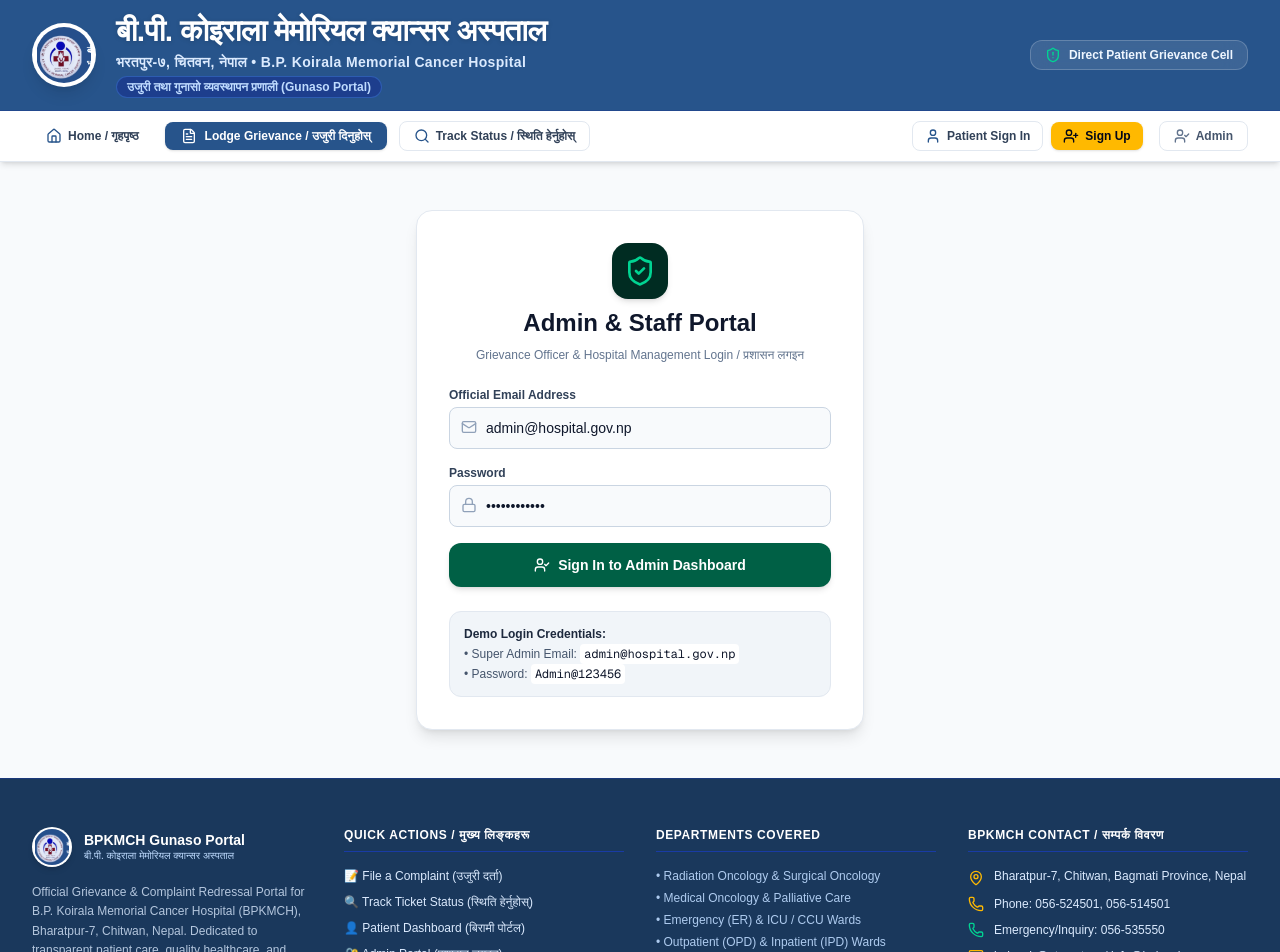
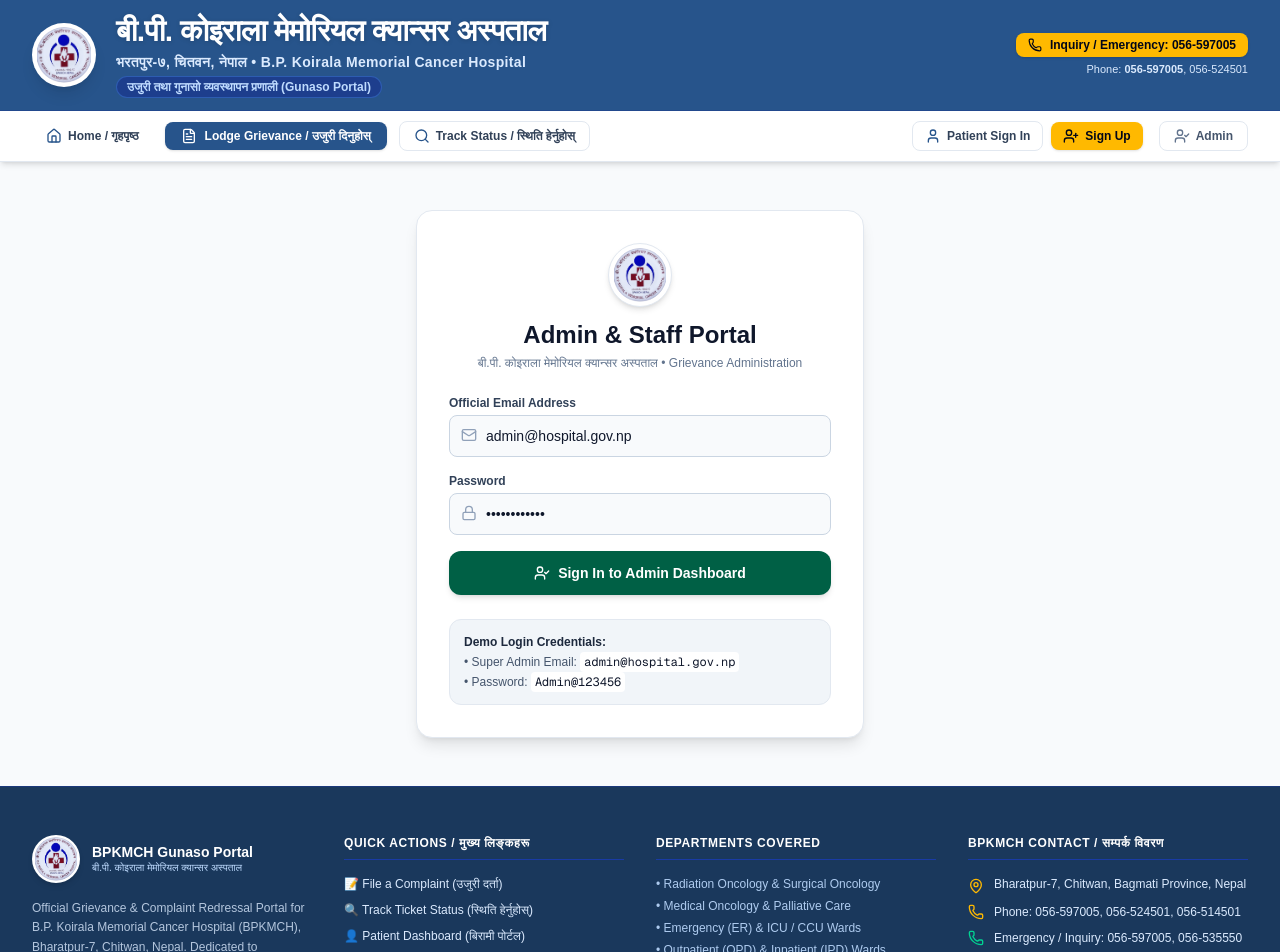
Before and after one commit to binodshahnepal/gunaso, a Next.js app: page /admin/login in a window 1280 px wide. Shown: the top 952 px of the page. Built offline with nearby package versions, Linux system fonts and the light colour scheme; no server answers.

Commit message:
feat: update emergency & inquiry numbers, contact email, and official BPKMCH logo across header, footer and portal pages

```diff
--- a/src/app/admin/dashboard/page.tsx
+++ b/src/app/admin/dashboard/page.tsx
@@ -497,12 +497,16 @@
       <header className="bg-slate-900 border-b border-slate-800 text-white sticky top-0 z-40">
         <div className="max-w-7xl mx-auto px-4 sm:px-6 lg:px-8 py-4 flex items-center justify-between">
           <div className="flex items-center gap-3">
-            <div className="w-10 h-10 rounded-xl bg-emerald-600 flex items-center justify-center font-bold text-white shadow-md">
-              <ShieldAlert className="w-6 h-6" />
+            <div className="w-11 h-11 rounded-full bg-white p-0.5 shadow-md flex items-center justify-center shrink-0">
+              <img
+                src="/bkmch-logo.png"
+                alt="BPKMCH Logo"
+                className="w-full h-full object-contain rounded-full"
+              />
             </div>
             <div>
-              <h1 className="font-bold text-lg text-white">Gunaso Admin Portal</h1>
-              <p className="text-xs text-slate-400">Hospital Grievance Management & Review Committee</p>
+              <h1 className="font-bold text-lg text-white">BPKMCH Gunaso Admin Portal</h1>
+              <p className="text-xs text-slate-400">बी.पी. कोइराला मेमोरियल क्यान्सर अस्पताल • Grievance Management</p>
             </div>
           </div>
 
--- a/src/app/admin/login/page.tsx
+++ b/src/app/admin/login/page.tsx
@@ -46,14 +46,20 @@
 
       <main className="flex-1 flex items-center justify-center py-12 px-4 sm:px-6 lg:px-8">
         <div className="max-w-md w-full bg-white border border-slate-200 rounded-2xl shadow-lg p-8 space-y-6">
-          <div className="text-center space-y-2">
-            <div className="w-14 h-14 bg-emerald-950 text-emerald-400 rounded-2xl flex items-center justify-center mx-auto shadow-md">
-              <ShieldCheck className="w-8 h-8" />
+          <div className="text-center space-y-3">
+            <div className="w-16 h-16 bg-white rounded-full p-1 shadow-md mx-auto flex items-center justify-center border border-slate-200">
+              <img
+                src="/bkmch-logo.png"
+                alt="BPKMCH Logo"
+                className="w-full h-full object-contain rounded-full"
+              />
             </div>
-            <h1 className="text-2xl font-bold text-slate-900">Admin & Staff Portal</h1>
-            <p className="text-xs text-slate-500">
-              Grievance Officer & Hospital Management Login / प्रशासन लगइन
-            </p>
+            <div>
+              <h1 className="text-2xl font-bold text-slate-900">Admin & Staff Portal</h1>
+              <p className="text-xs text-slate-500 mt-1">
+                बी.पी. कोइराला मेमोरियल क्यान्सर अस्पताल • Grievance Administration
+              </p>
+            </div>
           </div>
 
           <form onSubmit={handleLogin} className="space-y-4">
--- a/src/app/complaint/new/page.tsx
+++ b/src/app/complaint/new/page.tsx
@@ -296,7 +296,8 @@
         ) : (
           /* MAIN COMPLAINT FORM */
           <div className="bg-white border border-slate-200 rounded-2xl shadow-sm overflow-hidden">
-            <div className="bg-[#27548b] text-white p-6 sm:p-8 space-y-2">
+            <div className="bg-[#27548b] text-white p-6 sm:p-8 flex flex-col sm:flex-row sm:items-center justify-between gap-4">
+              <div className="space-y-2">
                 <div className="inline-flex items-center gap-2 bg-white/10 text-blue-100 text-xs px-2.5 py-1 rounded-full font-medium">
                   <FileText className="w-3.5 h-3.5" />
                   <span>Patient Grievance Form / उजुरी फारम</span>
@@ -305,6 +306,14 @@
                 <p className="text-xs sm:text-sm text-blue-100">
                   Please select department and unit to help our grievance committee investigate and resolve your issue.
                 </p>
+              </div>
+              <div className="hidden sm:flex w-16 h-16 bg-white rounded-full p-1 shadow-md shrink-0 items-center justify-center">
+                <img
+                  src="/bkmch-logo.png"
+                  alt="BPKMCH Logo"
+                  className="w-full h-full object-contain rounded-full"
+                />
+              </div>
             </div>
 
             <form onSubmit={handleSubmit} className="p-6 sm:p-8 space-y-8">
--- a/src/app/page.tsx
+++ b/src/app/page.tsx
@@ -88,11 +88,20 @@
             <div className="lg:col-span-5">
               <div className="bg-slate-900/90 border border-blue-700/60 backdrop-blur-md rounded-2xl p-6 shadow-2xl space-y-5">
                 <div className="flex items-center justify-between border-b border-slate-800 pb-4">
-                  <div className="flex items-center gap-2 text-blue-300 font-semibold text-sm">
-                    <ShieldCheck className="w-5 h-5 text-amber-300" />
-                    <span>Quick Status Tracker</span>
+                  <div className="flex items-center gap-3">
+                    <div className="w-10 h-10 bg-white rounded-full p-0.5 shadow-sm flex items-center justify-center shrink-0">
+                      <img
+                        src="/bkmch-logo.png"
+                        alt="BPKMCH Logo"
+                        className="w-full h-full object-contain rounded-full"
+                      />
+                    </div>
+                    <div>
+                      <div className="text-blue-200 font-bold text-xs">BPKMCH Grievance Cell</div>
+                      <div className="text-[10px] text-slate-400">Live Case Tracking Demonstration</div>
+                    </div>
                   </div>
-                  <span className="text-xs bg-blue-950 text-blue-300 px-2 py-0.5 rounded border border-blue-800 font-mono">
+                  <span className="text-xs bg-blue-950 text-amber-300 px-2 py-0.5 rounded border border-blue-800 font-mono">
                     GN-2026-8942
                   </span>
                 </div>
--- a/src/app/patient/login/page.tsx
+++ b/src/app/patient/login/page.tsx
@@ -56,14 +56,20 @@
 
       <main className="flex-1 flex items-center justify-center py-12 px-4 sm:px-6 lg:px-8">
         <div className="max-w-md w-full bg-white border border-slate-200 rounded-2xl shadow-lg p-6 sm:p-8 space-y-6">
-          <div className="text-center space-y-2">
-            <div className="w-14 h-14 bg-[#27548b] text-white rounded-2xl flex items-center justify-center mx-auto shadow-md">
-              <ShieldCheck className="w-8 h-8 text-amber-300" />
+          <div className="text-center space-y-3">
+            <div className="w-16 h-16 bg-white rounded-full p-1 shadow-md mx-auto flex items-center justify-center border border-slate-200">
+              <img
+                src="/bkmch-logo.png"
+                alt="BPKMCH Logo"
+                className="w-full h-full object-contain rounded-full"
+              />
             </div>
-            <h1 className="text-2xl font-bold text-slate-900">Patient Login</h1>
-            <p className="text-xs text-slate-600">
-              रोगी लगइन (आफ्नो मोबाइल नम्बरबाट सम्पूर्ण उजुरीको स्थिति हेर्नुहोस्)
-            </p>
+            <div>
+              <h1 className="text-2xl font-bold text-slate-900">Patient Login</h1>
+              <p className="text-xs text-slate-600 mt-1">
+                रोगी लगइन (आफ्नो मोबाइल नम्बरबाट सम्पूर्ण उजुरीको स्थिति हेर्नुहोस्)
+              </p>
+            </div>
           </div>
 
           <form onSubmit={handleLogin} className="space-y-4">
--- a/src/app/patient/register/page.tsx
+++ b/src/app/patient/register/page.tsx
@@ -61,14 +61,20 @@
 
       <main className="flex-1 flex items-center justify-center py-12 px-4 sm:px-6 lg:px-8">
         <div className="max-w-md w-full bg-white border border-slate-200 rounded-2xl shadow-lg p-6 sm:p-8 space-y-6">
-          <div className="text-center space-y-2">
-            <div className="w-14 h-14 bg-[#27548b] text-white rounded-2xl flex items-center justify-center mx-auto shadow-md">
-              <UserPlus className="w-8 h-8" />
+          <div className="text-center space-y-3">
+            <div className="w-16 h-16 bg-white rounded-full p-1 shadow-md mx-auto flex items-center justify-center border border-slate-200">
+              <img
+                src="/bkmch-logo.png"
+                alt="BPKMCH Logo"
+                className="w-full h-full object-contain rounded-full"
+              />
             </div>
-            <h1 className="text-2xl font-bold text-slate-900">Create Patient Account</h1>
-            <p className="text-xs text-slate-600">
-              रोगी खाता सिर्जना गर्नुहोस् (उजुरीको स्थिति सहजै हेर्नका लागि)
-            </p>
+            <div>
+              <h1 className="text-2xl font-bold text-slate-900">Create Patient Account</h1>
+              <p className="text-xs text-slate-600 mt-1">
+                रोगी खाता सिर्जना गर्नुहोस् (उजुरीको स्थिति सहजै हेर्नका लागि)
+              </p>
+            </div>
           </div>
 
           <form onSubmit={handleRegister} className="space-y-4">
--- a/src/app/track/page.tsx
+++ b/src/app/track/page.tsx
@@ -186,6 +186,7 @@
     <div className="space-y-8">
       {/* SEARCH BOX */}
       <div className="bg-white border border-slate-200 rounded-2xl p-6 sm:p-8 shadow-sm space-y-4">
+        <div className="flex flex-col sm:flex-row sm:items-center justify-between gap-4 pb-2 border-b border-slate-100">
           <div className="space-y-1">
             <h1 className="text-xl sm:text-2xl font-bold text-slate-900">
               Track Grievance Status / उजुरी स्थिति खोज्नुहोस्
@@ -193,6 +194,14 @@
             <p className="text-xs sm:text-sm text-slate-600">
               Search by <strong>Tracking ID</strong> (e.g. GN-2026-8942) or by your <strong>Mobile Number</strong> (e.g. 9821804978).
             </p>
+          </div>
+          <div className="w-14 h-14 bg-white rounded-full p-0.5 border border-slate-200 shadow-sm shrink-0 flex items-center justify-center">
+            <img
+              src="/bkmch-logo.png"
+              alt="BPKMCH Logo"
+              className="w-full h-full object-contain rounded-full"
+            />
+          </div>
         </div>
 
         <form onSubmit={handleSearchSubmit} className="space-y-4">
--- a/src/components/Footer.tsx
+++ b/src/components/Footer.tsx
@@ -9,10 +9,10 @@
           {/* Col 1: Hospital Brand Info */}
           <div className="space-y-4 md:col-span-1">
             <div className="flex items-center gap-3 text-white font-bold text-lg">
-              <div className="w-10 h-10 bg-white rounded-full p-0.5 shadow-md flex items-center justify-center shrink-0">
+              <div className="w-12 h-12 bg-white rounded-full p-0.5 shadow-md flex items-center justify-center shrink-0">
                 <img
                   src="/bkmch-logo.png"
-                  alt="BPKCH Logo"
+                  alt="BPKMCH Logo"
                   className="w-full h-full object-contain rounded-full"
                 />
               </div>
@@ -82,15 +82,15 @@
               </li>
               <li className="flex items-center gap-2.5">
                 <Phone className="w-4 h-4 text-amber-400 shrink-0" />
-                <span>Phone: 056-524501, 056-514501</span>
+                <span>Phone: 056-597005, 056-524501, 056-514501</span>
               </li>
               <li className="flex items-center gap-2.5">
                 <Phone className="w-4 h-4 text-emerald-400 shrink-0" />
-                <span>Emergency/Inquiry: 056-535550</span>
+                <span>Emergency / Inquiry: 056-597005, 056-535550</span>
               </li>
               <li className="flex items-center gap-2.5">
                 <Mail className="w-4 h-4 text-amber-400 shrink-0" />
-                <span>bpkmch@ntc.net.np / info@bpkmch.gov.np</span>
+                <span>administration@bpkmch.gov.np / info@bpkmch.gov.np</span>
               </li>
               <li className="flex items-center gap-2.5 text-amber-300 text-xs">
                 <MessageSquareText className="w-4 h-4 shrink-0" />
--- a/src/components/Navbar.tsx
+++ b/src/components/Navbar.tsx
@@ -2,7 +2,7 @@
 
 import Link from 'next/link';
 import { useState, useEffect } from 'react';
-import { ShieldAlert, FileText, Search, UserCheck, Menu, X, Home, UserPlus, User } from 'lucide-react';
+import { ShieldAlert, FileText, Search, UserCheck, Menu, X, Home, UserPlus, User, Phone } from 'lucide-react';
 
 export default function Navbar() {
   const [isOpen, setIsOpen] = useState(false);
@@ -52,11 +52,14 @@
             </div>
           </Link>
 
-          <div className="hidden lg:flex items-center gap-3">
-            <span className="px-3.5 py-1.5 bg-white/10 border border-white/20 backdrop-blur-md rounded-xl text-xs font-bold text-blue-50 flex items-center gap-2">
-              <ShieldAlert className="w-4 h-4 text-emerald-400" />
-              <span>Direct Patient Grievance Cell</span>
-            </span>
+          <div className="hidden lg:flex flex-col items-end gap-1 text-right">
+            <div className="flex items-center gap-2 px-3 py-1 bg-amber-400 text-slate-950 font-bold rounded-lg text-xs shadow-sm">
+              <Phone className="w-3.5 h-3.5 shrink-0" />
+              <span>Inquiry / Emergency: 056-597005</span>
+            </div>
+            <div className="text-[11px] text-blue-100 flex items-center gap-1.5 font-medium">
+              <span>Phone: <strong>056-597005</strong>, 056-524501</span>
+            </div>
           </div>
         </div>
       </div>
@@ -201,6 +204,15 @@
             <UserCheck className="w-4 h-4" />
             Admin Portal / प्रशासन लगइन
           </Link>
+
+          <div className="pt-3 border-t border-slate-100 px-3 text-xs text-slate-600 space-y-1 bg-slate-50 rounded-lg">
+            <div className="flex items-center gap-1.5 font-bold text-amber-700">
+              <Phone className="w-3.5 h-3.5" />
+              <span>Inquiry / Emergency: 056-597005</span>
+            </div>
+            <div>Phone: 056-597005, 056-524501</div>
+            <div>Email: administration@bpkmch.gov.np</div>
+          </div>
         </div>
       )}
     </header>
```
Also changed, not shown: public/bkmch-logo.png, public/logo.png (added). Lines whose indentation alone changed are shown as unchanged.
